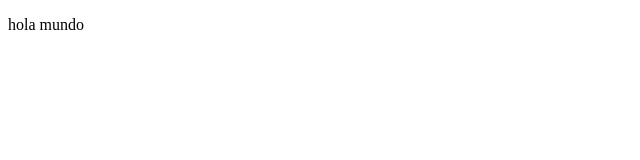
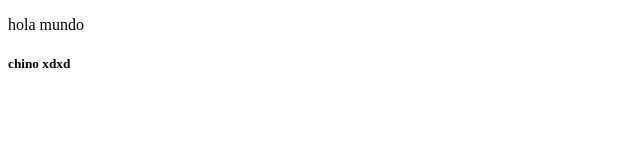
Before and after one commit to laptopcssv-glitch/migit, a plain HTML site: page index.html in a window 1280 px wide. Shown: the full height of the page, 0-640 px from the left. Drawn offline with Linux system fonts and the light colour scheme.

Commit message:
Update index.html

```diff
--- a/index.html
+++ b/index.html
@@ -7,5 +7,6 @@
 </head>
 <body>
     <p>hola mundo</p>
+    <h5>chino xdxd</h5>
 </body>
 </html>
```
